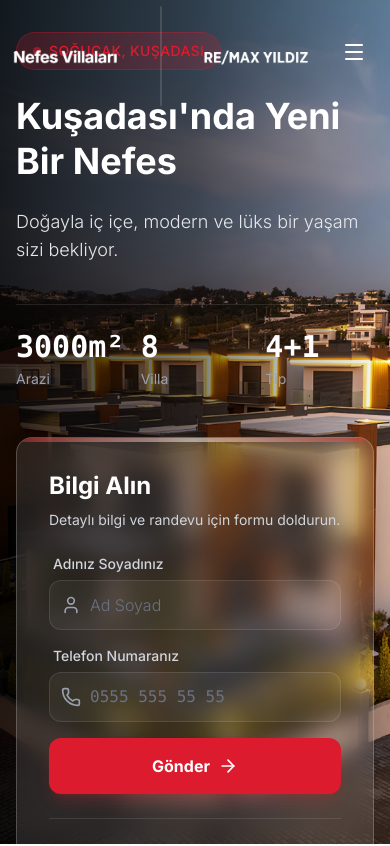
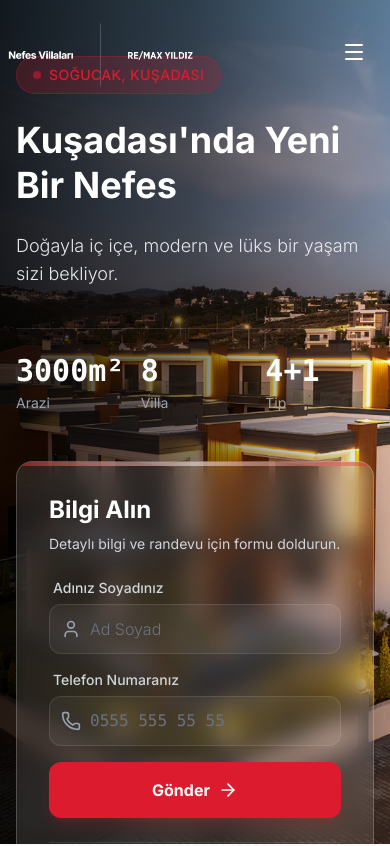
Before and after one commit to coskunmuhammed/nefeskusadasi.com, a Next.js app: page / in a window 390 px wide. Shown: the top 846 px of the page. Built offline with nearby package versions, Linux system fonts and the light colour scheme.

Commit message:
Fix mobile layout: Adjust header logo size and hero spacing

```diff
--- a/components/Header.tsx
+++ b/components/Header.tsx
@@ -45,13 +45,13 @@
                 }`}
         >
             <div className="container mx-auto px-4 flex justify-between items-center">
-                <div className="flex items-center gap-4 relative h-16 w-64">
+                <div className="flex items-center gap-4 relative h-16 w-48 md:w-64">
                     {/* Combined logo image */}
                     {/* eslint-disable-next-line @next/next/no-img-element */}
                     <img
                         src="/images/combined-logo.png"
                         alt="Nefes Villaları & Remax Yıldız"
-                        className={`absolute top-1/2 left-0 -translate-y-1/2 -translate-x-4 h-32 w-auto max-w-none object-contain transition-all duration-300 ${isScrolled || mobileMenuOpen ? 'invert brightness-0' : 'brightness-0 invert'}`}
+                        className={`absolute top-1/2 left-0 -translate-y-1/2 -translate-x-4 h-20 md:h-32 w-auto max-w-none object-contain transition-all duration-300 ${isScrolled || mobileMenuOpen ? 'invert brightness-0' : 'brightness-0 invert'}`}
                     />
                     <a
                         href="https://remax.com.tr/tr/ofis/detay/yildiz"
--- a/components/Hero.tsx
+++ b/components/Hero.tsx
@@ -21,7 +21,7 @@
                 />
             </div>
 
-            <div className="container mx-auto px-4 relative z-20 flex flex-col md:flex-row items-center justify-between gap-12 mt-20">
+            <div className="container mx-auto px-4 relative z-20 flex flex-col md:flex-row items-center justify-between gap-12 mt-32 md:mt-20">
                 {/* Left Content */}
                 <div className="max-w-2xl text-white">
                     <div className="inline-flex items-center gap-2 px-4 py-2 rounded-full bg-remax-red/20 border border-remax-red/30 backdrop-blur-sm mb-6 animate-fade-in-up">
```
